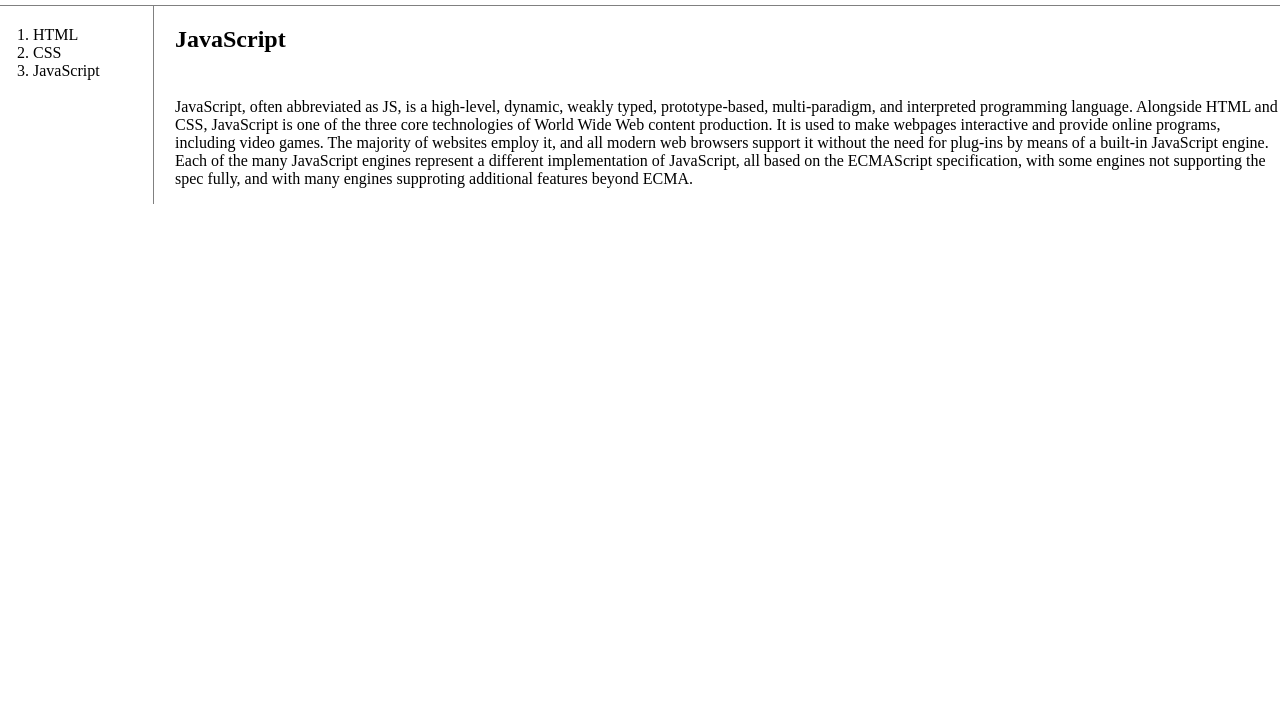
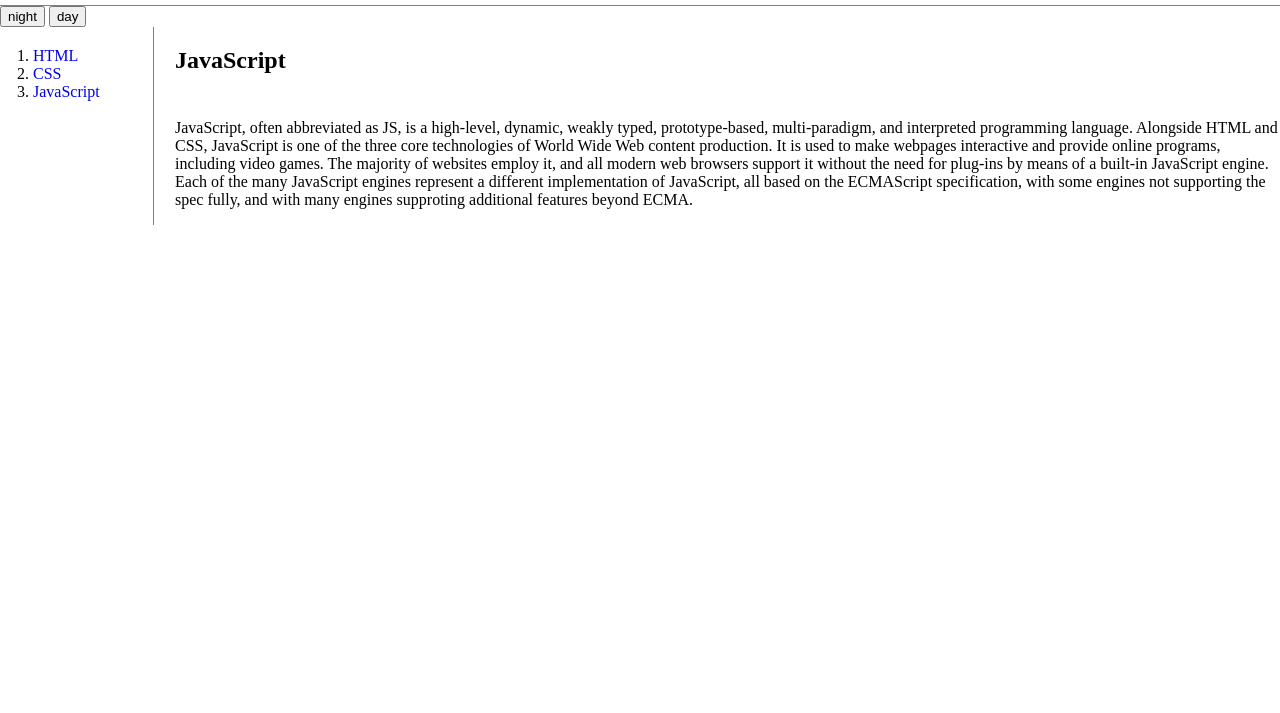
Before and after one commit to ckyeon/html, a plain HTML site: page web/3.html in a window 1280 px wide. Shown: the part 87-800 px from the top of the page. Drawn offline with Linux system fonts and the light colour scheme.

Commit message:
javaScript

```diff
--- a/web/3.html
+++ b/web/3.html
@@ -9,6 +9,14 @@
 
 <body>
     <h1><a href="index.html">WEB</a></h1>
+    <input type="button" value="night" onclick="
+    document.querySelector('body').style.backgroundColor = 'black';
+    document.querySelector('body').style.color = 'white';
+    ">
+    <input type="button" value="day" onclick="
+    document.querySelector('body').style.backgroundColor = 'white';
+    document.querySelector('body').style.color = 'black';
+    ">
     <div id="grid">
         <ol>
             <li><a href="1.html">HTML</a></li>
--- a/web/style.css
+++ b/web/style.css
@@ -3,8 +3,7 @@ body {
 }
 
 a {
-    color: black;
-    text-decoration: none;
+    text-decoration:none;
 }
 
 h1 {
```
Also changed, not shown: web/ex1.html (added, +18 -0 lines), web/ex2.html (added, +15 -0 lines).
